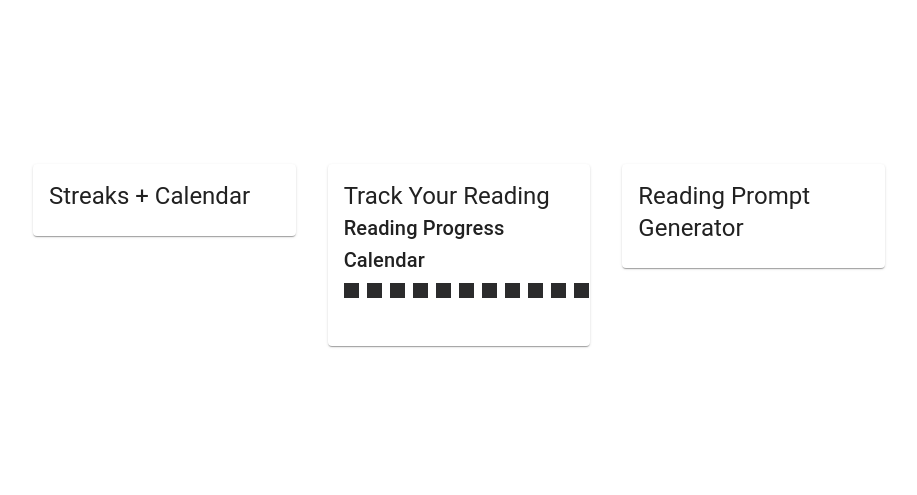
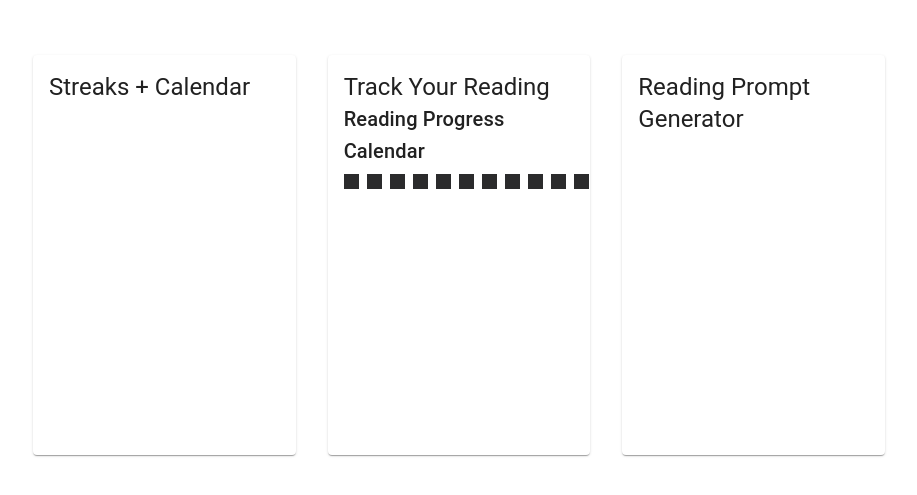
Before and after one commit to danielledonnelly/booksmaxing, a React (Vite) app: page / in a window 1280 px wide. Shown: the part 145-640 px from the top of the page, without its empty margins (181-1098 px from the left). Built offline with nearby package versions, Linux system fonts and the light colour scheme.

Commit message:
consistent cards

```diff
--- a/src/Home.jsx
+++ b/src/Home.jsx
@@ -1,6 +1,7 @@
 import React from 'react';
 import { Container, Grid, Card, CardContent, Typography } from '@mui/material';
 import StreaksCalendar from './components/StreaksCalendar';
+import './index.css'; // Make sure to import your CSS file
 
 const Home = () => {
   return (
@@ -8,20 +9,18 @@ const Home = () => {
       <Grid container spacing={4}>
         {/* Streaks + Calendar Grid Card */}
         <Grid item xs={12} sm={4}>
-          <Card>
+          <Card className="card">
             <CardContent>
               <Typography variant="h5">Streaks + Calendar</Typography>
-              {/* Calendar grid will go here */}
             </CardContent>
           </Card>
         </Grid>
 
         {/* Book Progress + Note-taking Card */}
         <Grid item xs={12} sm={4}>
-          <Card>
+          <Card className="card">
             <CardContent>
               <Typography variant="h5">Track Your Reading</Typography>
-              {/* Book progress tracking and note-taking features go here */}
               <StreaksCalendar />
             </CardContent>
           </Card>
@@ -29,10 +28,9 @@ const Home = () => {
 
         {/* Prompt Generator Card */}
         <Grid item xs={12} sm={4}>
-          <Card>
+          <Card className="card">
             <CardContent>
               <Typography variant="h5">Reading Prompt Generator</Typography>
-              {/* Prompt generator will go here */}
             </CardContent>
           </Card>
         </Grid>
--- a/src/index.css
+++ b/src/index.css
@@ -30,6 +30,12 @@ body {
   min-width: 320px;
   min-height: 100vh;
 }
+
+.card {
+  width: 100%;
+  height: 400px;
+}
+
 
 h1 {
   font-size: 3.2em;
```
